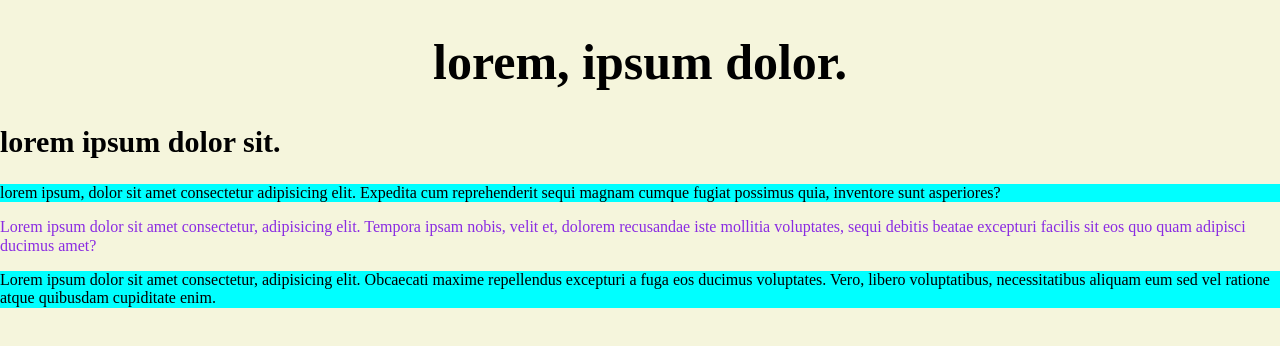
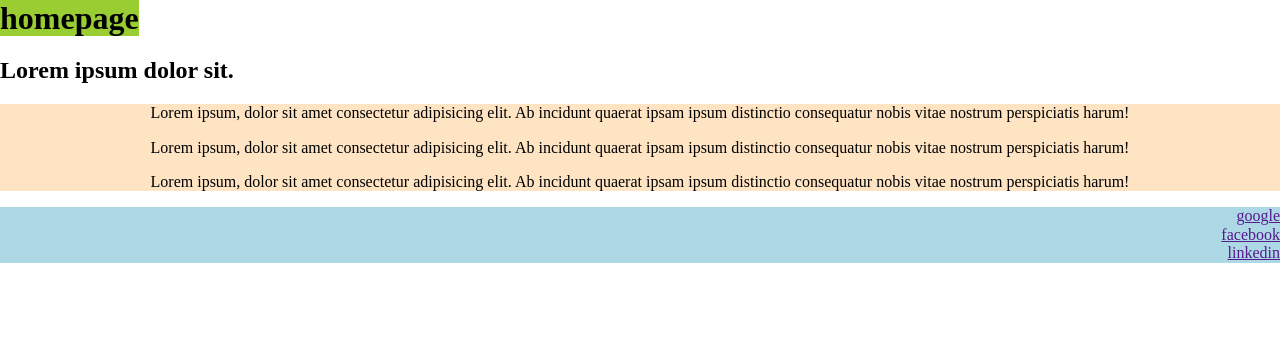
Before and after one commit to PaolaDesign/project2, a plain HTML site: page index.html in a window 1280 px wide. Drawn offline with Linux system fonts and the light colour scheme.

Commit message:
divs and inline/block

```diff
--- a/index.html
+++ b/index.html
@@ -7,24 +7,17 @@
     <link rel="stylesheet" href="main.css" />
     <link rel="icon" href="icon.png" />
   </head>
-  <body>
-    <h1>lorem, ipsum dolor.</h1>
-    <h2>lorem ipsum dolor sit.</h2>
-    <p class="third-text-block">
-      lorem ipsum, dolor sit amet consectetur adipisicing elit. Expedita cum
-      reprehenderit sequi magnam cumque fugiat possimus quia, inventore sunt
-      asperiores?
-    </p>
-    <p id="subheading">
-      Lorem ipsum dolor sit amet consectetur, adipisicing elit. Tempora ipsam
-      nobis, velit et, dolorem recusandae iste mollitia voluptates, sequi
-      debitis beatae excepturi facilis sit eos quo quam adipisci ducimus amet?
-    </p>
-    <p class="third-text-block">
-      Lorem ipsum dolor sit amet consectetur, adipisicing elit. Obcaecati maxime
-      repellendus excepturi a fuga eos ducimus voluptates. Vero, libero
-      voluptatibus, necessitatibus aliquam eum sed vel ratione atque quibusdam
-      cupiditate enim.
-    </p>
+<h1>homepage</h1>
+<h2>Lorem ipsum dolor sit.</h2>
+<div class="text">
+<p>Lorem ipsum, dolor sit amet consectetur adipisicing elit. Ab incidunt quaerat ipsam ipsum distinctio consequatur nobis vitae nostrum perspiciatis harum!</p>
+<p>Lorem ipsum, dolor sit amet consectetur adipisicing elit. Ab incidunt quaerat ipsam ipsum distinctio consequatur nobis vitae nostrum perspiciatis harum!</p>
+<p>Lorem ipsum, dolor sit amet consectetur adipisicing elit. Ab incidunt quaerat ipsam ipsum distinctio consequatur nobis vitae nostrum perspiciatis harum!</p>
+</div>
+<div class="links">
+<a href="">google</a>
+<a href="">facebook</a>
+<a href="">linkedin</a>
+</div>
   </body>
 </html>
--- a/main.css
+++ b/main.css
@@ -1,21 +1,15 @@
 h1 {
-  font-size: 50px;
-  text-align: center;
+    background-color: yellowgreen;
+    display: inline;
 }
-h2 {
-  font-size: 30px;
+a {
+    display: block;
 }
-p {
-  font-size: 20;
+.text {
+    background-color: bisque;
+    text-align: center;
 }
-body {
-  background-color: beige;
+.links {
+    background-color: lightblue;
+    text-align: end;
 }
-
-#subheading {
-  color: blueviolet;
-}
-
-.third-text-block {
-  background-color: aqua;
-}
```
